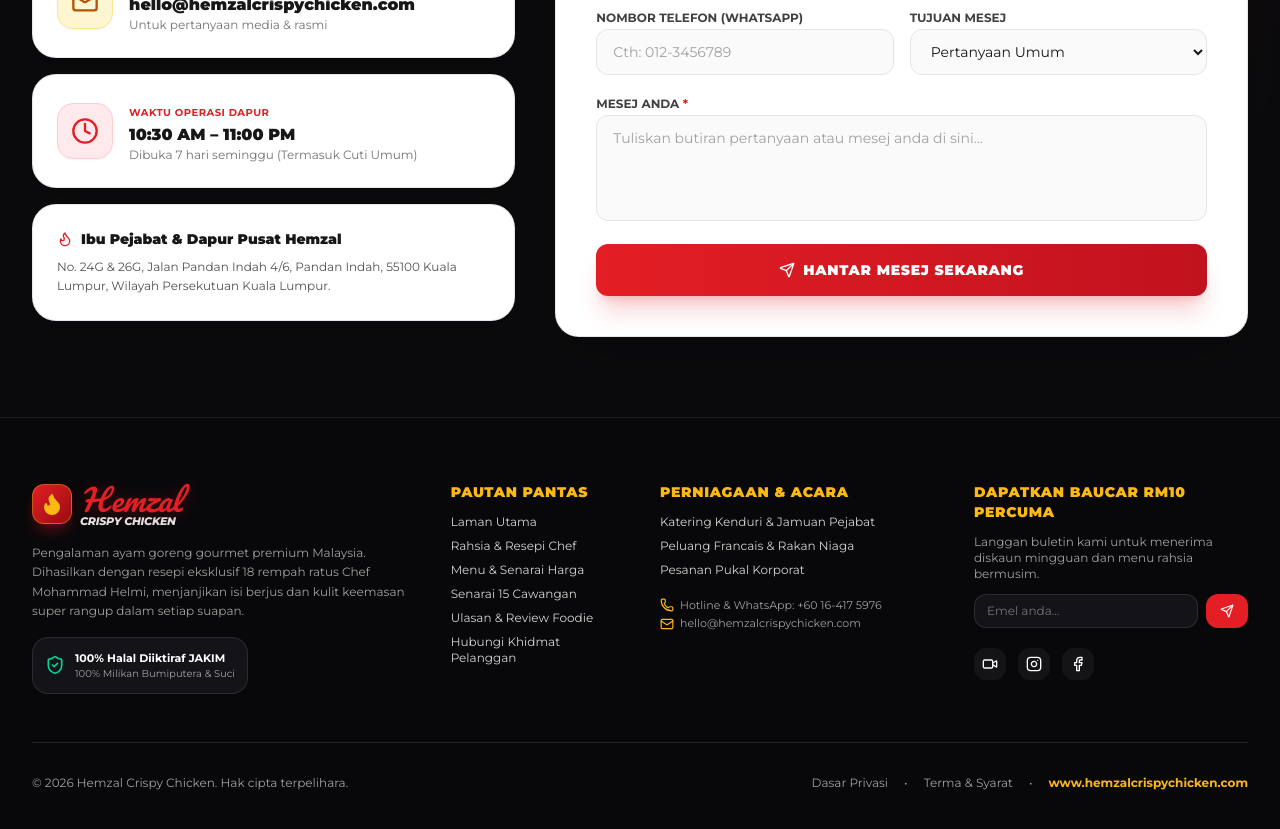
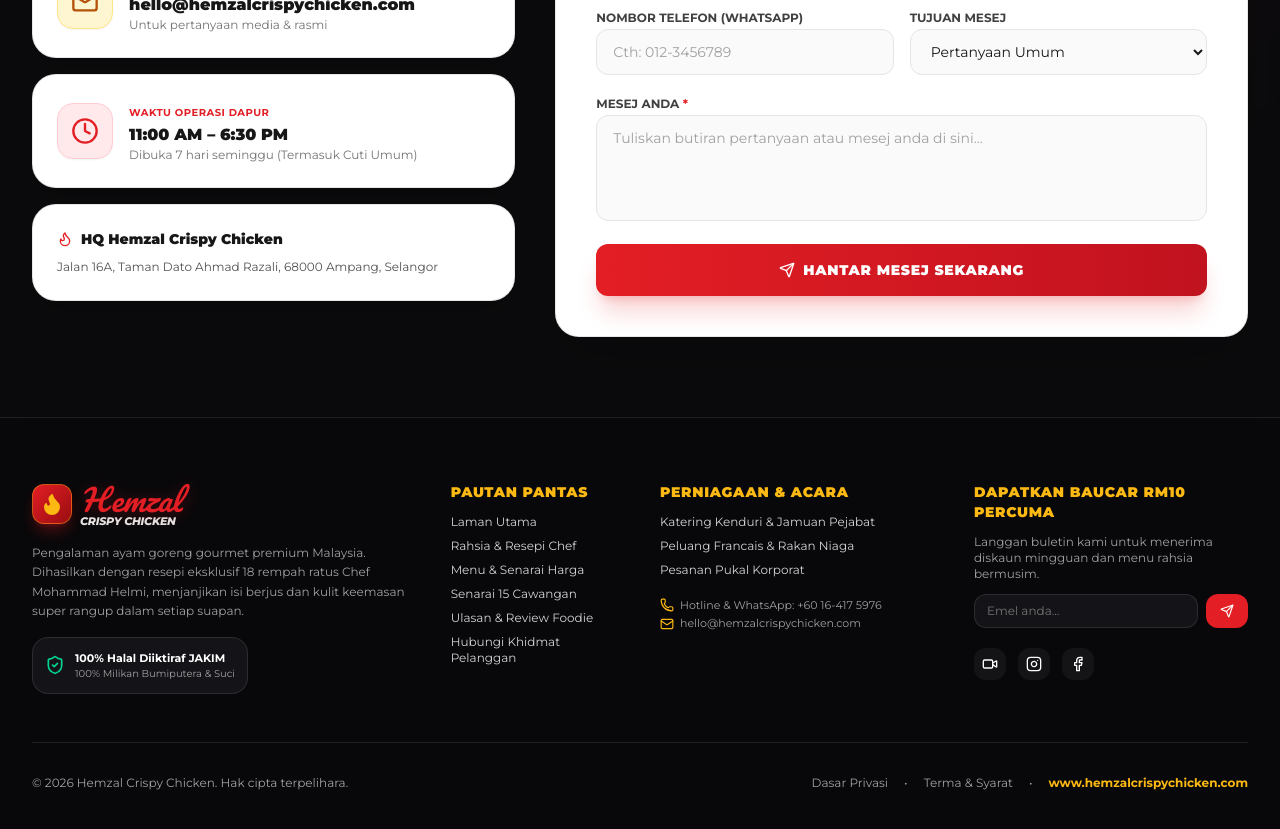
Before and after one commit to haz-pqh/Hemzal-Website-New, a React (Vite) app: page / in a window 1280 px wide. Shown: the part 7900-8729 px from the top of the page. Built offline with nearby package versions, Linux system fonts and the light colour scheme.

Commit message:
Update ContactSection.tsx

```diff
--- a/src/components/ContactSection.tsx
+++ b/src/components/ContactSection.tsx
@@ -227,7 +227,7 @@
                 <span className="text-[10px] uppercase font-bold text-[#E31E24] tracking-wider">
                   Waktu Operasi Dapur
                 </span>
-                <h4 className="font-black text-base text-neutral-900">10:30 AM – 11:00 PM</h4>
+                <h4 className="font-black text-base text-neutral-900">11:00 AM – 6:30 PM</h4>
                 <p className="text-xs text-neutral-500">Dibuka 7 hari seminggu (Termasuk Cuti Umum)</p>
               </div>
             </div>
@@ -235,10 +235,10 @@
             {/* HQ Address Box */}
             <div className="p-6 rounded-3xl bg-white border border-neutral-200/90 space-y-2 shadow-xl shadow-black/10">
               <h4 className="font-black text-sm text-neutral-900 flex items-center gap-2">
-                <Flame className="w-4 h-4 text-[#E31E24]" /> Ibu Pejabat & Dapur Pusat Hemzal
+                <Flame className="w-4 h-4 text-[#E31E24]" /> HQ Hemzal Crispy Chicken
               </h4>
               <p className="text-xs text-neutral-600 leading-relaxed">
-                No. 24G & 26G, Jalan Pandan Indah 4/6, Pandan Indah, 55100 Kuala Lumpur, Wilayah Persekutuan Kuala Lumpur.
+                Jalan 16A, Taman Dato Ahmad Razali, 68000 Ampang, Selangor
               </p>
             </div>
 
```
